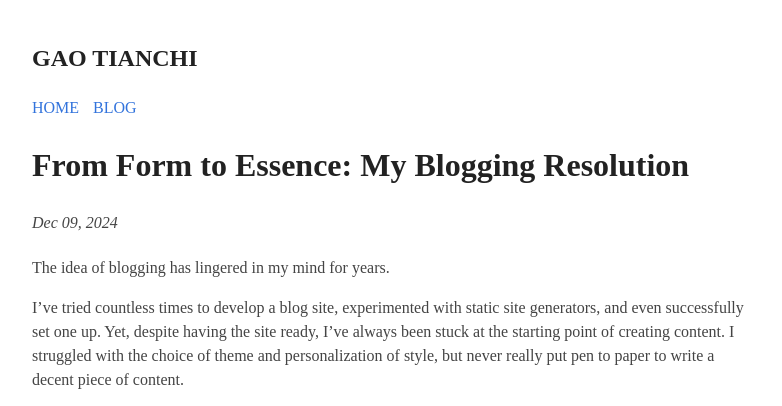
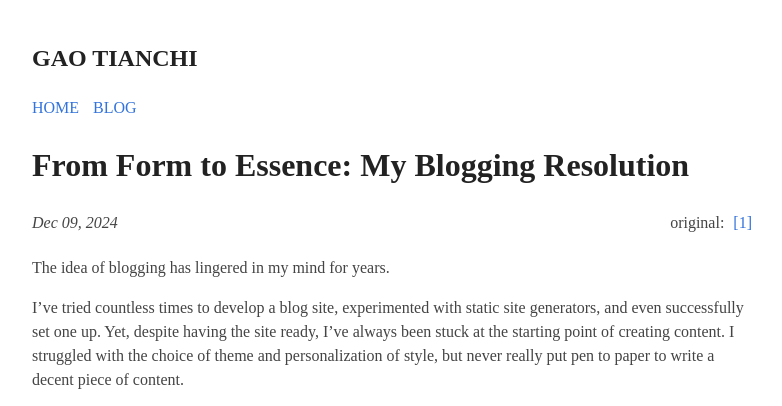
Before and after one commit to gaotianchi/gaotianchi.github.io, a Jekyll site: the page built from _posts/2024-12-08-from-form-to-essence-my-bloging-resolution.md, in a window 1280 px wide. Shown: the top 406 px of the page, without its empty margins (248-1030 px from the left). Built offline with Jekyll 4.4.1, drawn with Linux system fonts in a browser that asks for light colours; some web fonts are replaced.

Commit message:
Update post.

```diff
--- a/_config.yml
+++ b/_config.yml
@@ -94,6 +94,7 @@ exclude:
 - LICENSE.md
 - vendor
 
+picture: /picture
 Blog: /blog
 nav_links:
   # ABOUT: /about.html
--- a/_layouts/post.html
+++ b/_layouts/post.html
@@ -10,18 +10,17 @@ layout: compress
 
 
     <h1>{{ page.title }}</h1>
-    <div style="display: flex; justify-content: space-between;">
+    <div style="display: flex; justify-content: space-between; align-items: center;">
         <i>{{ page.date | date: "%b %d, %Y" }}</i>
         <span>
-            {% assign images = site.static_files | where_exp: "file", "file.path contains 'picture/#{ page.slug }'" %}
-            {% if images.size > 0 %}
-            {% for image in images %}
-            <a href="{{ image.path }}" target="_blank">[{{ forloop.index }}]</a>
+            original:
+            {% for i in page.original %}
+            <a href="{{ site.baseurl }}{{ site.picture }}/{{ page.slug }}/{{ i }}" target="_blank"
+                style="margin-left: 5px;">[{{ forloop.index }}]</a>
             {% endfor %}
-            {% endif %}
-        </span>
         </span>
     </div>
+
     <h4 class="subtitle">{{ page.subtitle }}</h4>
 
     {{ page.content }}
--- a/_posts/2024-12-08-from-form-to-essence-my-bloging-resolution.md
+++ b/_posts/2024-12-08-from-form-to-essence-my-bloging-resolution.md
@@ -3,6 +3,8 @@ layout: post
 title: "From Form to Essence: My Blogging Resolution"
 date: 2024-12-08 20:00 +0000
 tags: [general]
+original:
+    - 1.jpg
 ---
 
 The idea of blogging has lingered in my mind for years.
```
